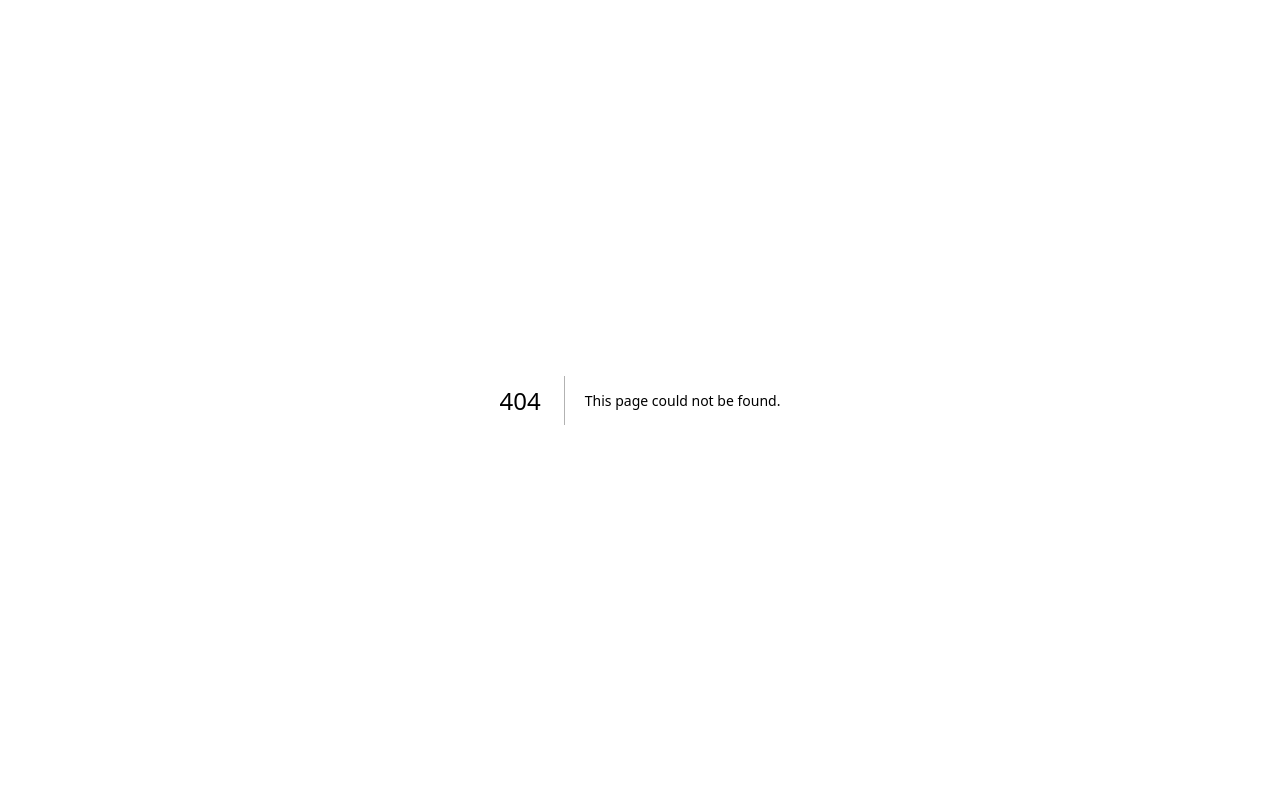
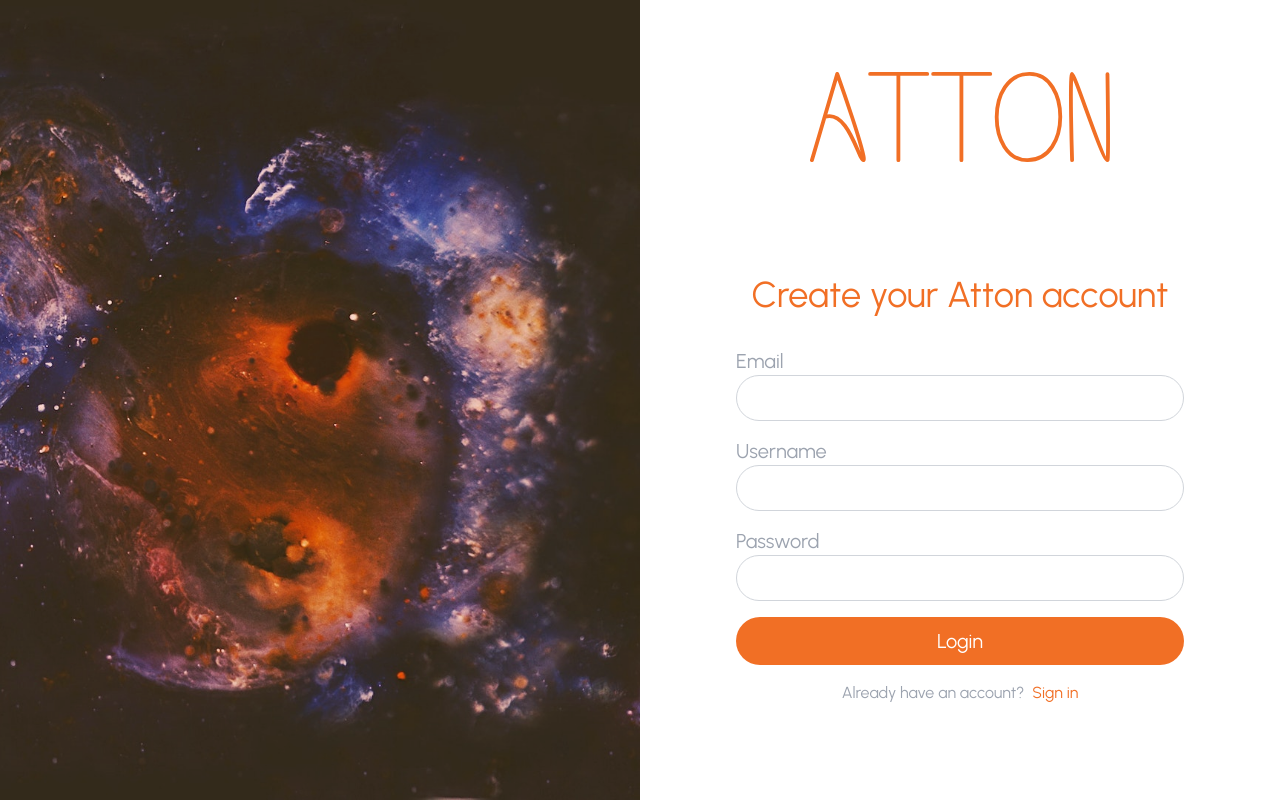
Before and after one commit to abacaxiguy/atton, a Next.js app: page /login in a window 1280 px wide. Before the commit this address had no page. Built offline with nearby package versions, Linux system fonts and the light colour scheme.

Commit message:
feat: 🌠 creating `login` using `react-hook-form`

```diff
--- a/package.json
+++ b/package.json
@@ -19,8 +19,12 @@
     "postcss": "8.4.24",
     "react": "18.2.0",
     "react-dom": "18.2.0",
+    "react-hook-form": "^7.45.1",
     "react-icons": "^4.10.1",
     "tailwindcss": "3.3.2",
     "typescript": "5.1.5"
+  },
+  "devDependencies": {
+    "prisma": "^4.16.1"
   }
 }
--- a/src/app/layout.tsx
+++ b/src/app/layout.tsx
@@ -1,3 +1,4 @@
+import Image from "next/image";
 import "./globals.css";
 import { Urbanist } from "next/font/google";
 
@@ -11,7 +12,15 @@ export const metadata = {
 export default function RootLayout({ children }: { children: React.ReactNode }) {
     return (
         <html lang="en">
-            <body className={urbanist.className}>{children}</body>
+            <body className={urbanist.className}>
+                <main className="flex min-h-screen overflow-hidden">
+                    <div className="flex-1 relative">
+                        <div className="w-full h-full bg-primary-500 opacity-[0.15] absolute top-0 left-0 z-10" />
+                        <Image src="/images/home-hero.jpg" alt="Milky way by Miriam Espacio" className="object-right object-cover w-full h-full" width={1920} height={1079} quality={100} />
+                    </div>
+                    {children}
+                </main>
+            </body>
         </html>
     );
 }
--- /dev/null
+++ b/src/app/login/page.tsx
@@ -0,0 +1,60 @@
+"use client";
+
+import { useState } from "react";
+import Link from "next/link";
+import Image from "next/image";
+import { useSearchParams } from "next/navigation";
+import { FieldValues, SubmitHandler, useForm } from "react-hook-form";
+
+import Button from "@/components/Button";
+import Input from "@/components/Input";
+
+export default function Login() {
+    const searchParams = useSearchParams();
+    const type = searchParams.get("type");
+
+    const [formType, setFormType] = useState<"login" | "register">(type === "login" ? "login" : "register");
+
+    const { handleSubmit, register } = useForm<FieldValues>({
+        defaultValues: {
+            username: "",
+            email: "",
+            password: "",
+        },
+    });
+
+    const onSubmit: SubmitHandler<FieldValues> = (data) => {
+        console.log(data);
+    };
+
+    return (
+        <div className="flex-1 animate-fade-up">
+            <div className="py-2 flex flex-col">
+                <div className="flex justify-center items-center">
+                    <Link href="/">
+                        <Image className="mt-16" src="/logo.svg" alt="Atton" width={300} height={100} />
+                    </Link>
+                </div>
+                <div className="mt-28 flex flex-col justify-center items-center">
+                    <h1 className="text-4xl text-primary-500">{formType === "login" ? "Sign in into your account" : "Create your Atton account"}</h1>
+                    <form onSubmit={handleSubmit(onSubmit)} className="max-w-md w-full">
+                        <div className="flex flex-col mt-8 gap-4">
+                            {formType === "register" && <Input id="email" label="Email" type="email" register={register} />}
+
+                            <Input id="username" label="Username" register={register} />
+                            <Input id="password" label="Password" type="password" register={register} />
+                            <Button text="Login" size="px-36 h-12 text-xl" primary />
+
+                            <div className="flex justify-center items-center">
+                                <span className="text-gray-400">{formType === "login" ? "Don't have an account?" : "Already have an account?"}</span>
+                                <button className="text-primary-500 hover:text-primary-400 transition ml-2" type="button" onClick={() => setFormType(formType === "login" ? "register" : "login")}>
+                                    {formType === "login" ? "Create one" : "Sign in"}
+                                </button>
+                            </div>
+                        </div>
+                    </form>
+                </div>
+            </div>
+        </div>
+    );
+}
--- a/src/app/page.tsx
+++ b/src/app/page.tsx
@@ -2,18 +2,16 @@ import Image from "next/image";
 
 import Button from "@/components/Button";
 import { IoLogoGithub } from "react-icons/io5";
+import Link from "next/link";
 
 export default function Home() {
     return (
-        <main className="flex min-h-screen">
-            <div className="flex-1 relative">
-                <div className="w-full h-full bg-primary-500 opacity-[0.15] absolute top-0 left-0 z-10" />
-                <Image src="/images/home-hero.jpg" alt="Milky way by Miriam Espacio" className="object-right object-cover w-full h-full" width={1920} height={1079} quality={100} />
-            </div>
-            <div className="flex-1">
+        <div className="flex-1 animate-fade-up">
             <div className="py-2 flex flex-col">
                 <div className="flex justify-center items-center">
+                    <Link href="/">
                         <Image className="mt-16" src="/logo.svg" alt="Atton" width={300} height={100} />
+                    </Link>
                 </div>
                 <div className="pl-28 mt-16">
                     <h1 className="text-primary-500 text-4xl">Atton, express yourself here</h1>
@@ -22,8 +20,12 @@ export default function Home() {
                 <div className="flex flex-col justify-center items-center mt-14">
                     <span className="text-2xl text-primary-500">Start exploring now!</span>
                     <div className="flex flex-col mt-2 gap-3 font-light">
+                        <Link href="/login?type=register">
                             <Button text="Create an account" size="px-36 h-16 text-2xl" primary />
+                        </Link>
+                        <Link href="/login?type=login">
                             <Button text="Sign in to your account" size="px-36 h-16 text-2xl" secondary />
+                        </Link>
                     </div>
                 </div>
                 <div className="flex flex-col mt-24 gap-4 items-center text-gray-500">
@@ -34,6 +36,5 @@ export default function Home() {
                 </div>
             </div>
         </div>
-        </main>
     );
 }
--- /dev/null
+++ b/src/components/Input.tsx
@@ -0,0 +1,25 @@
+import { FieldValues, UseFormRegister } from "react-hook-form";
+
+interface InputProps {
+    id: string;
+    type?: string;
+    label: string;
+    register: UseFormRegister<FieldValues>;
+}
+
+export default function Input({ id, label, type = "text", register }: InputProps) {
+    return (
+        <div className="flex flex-col">
+            <label className="text-xl text-gray-400" htmlFor={id}>
+                {label}
+            </label>
+            <input
+                className="px-4 py-2 text-xl rounded-full border border-gray-300 focus:outline-none focus:ring-2 focus:ring-primary-500 focus:border-transparent"
+                type={type}
+                id={id}
+                required
+                {...register(id, { required: true })}
+            />
+        </div>
+    );
+}
--- a/tailwind.config.js
+++ b/tailwind.config.js
@@ -11,6 +11,21 @@ module.exports = {
                     500: "#202124",
                 },
             },
+            animation: {
+                "fade-up": "fadeUp 0.7s ease-in-out",
+            },
+            keyframes: {
+                fadeUp: {
+                    "0%": {
+                        opacity: 0,
+                        transform: "translateY(20px)",
+                    },
+                    "100%": {
+                        opacity: 1,
+                        transform: "translateY(0)",
+                    },
+                },
+            },
         },
     },
     plugins: [],
```
Also changed, not shown: 1 other file (tests, documents, lock files or other folders). Lines whose indentation alone changed are shown as unchanged.
